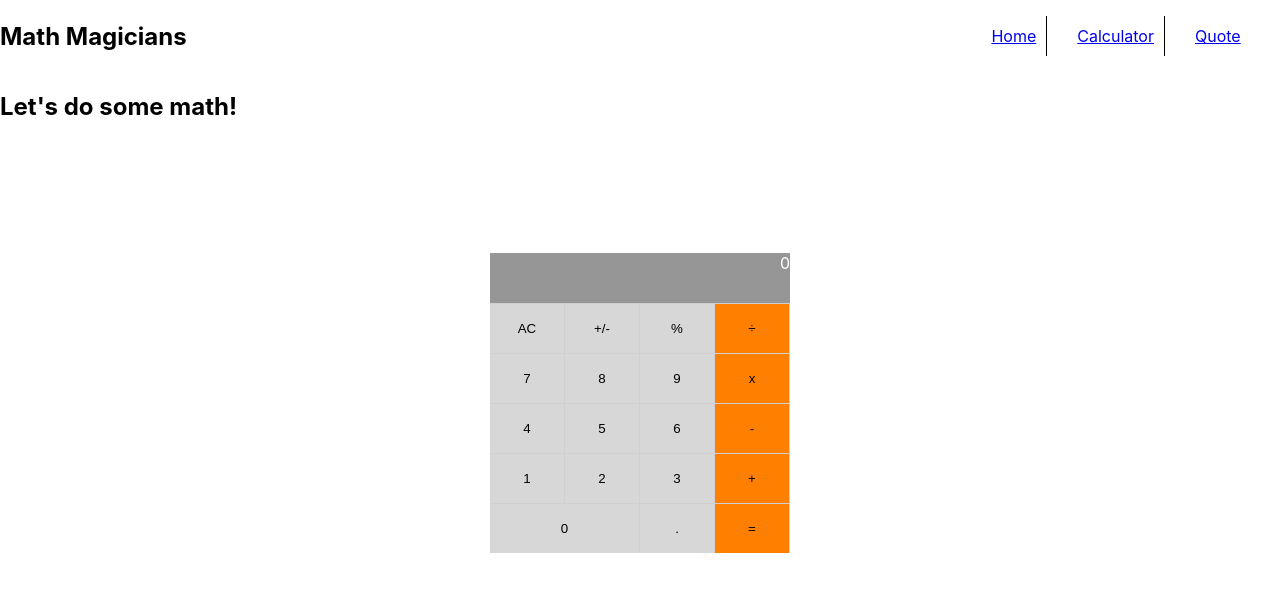
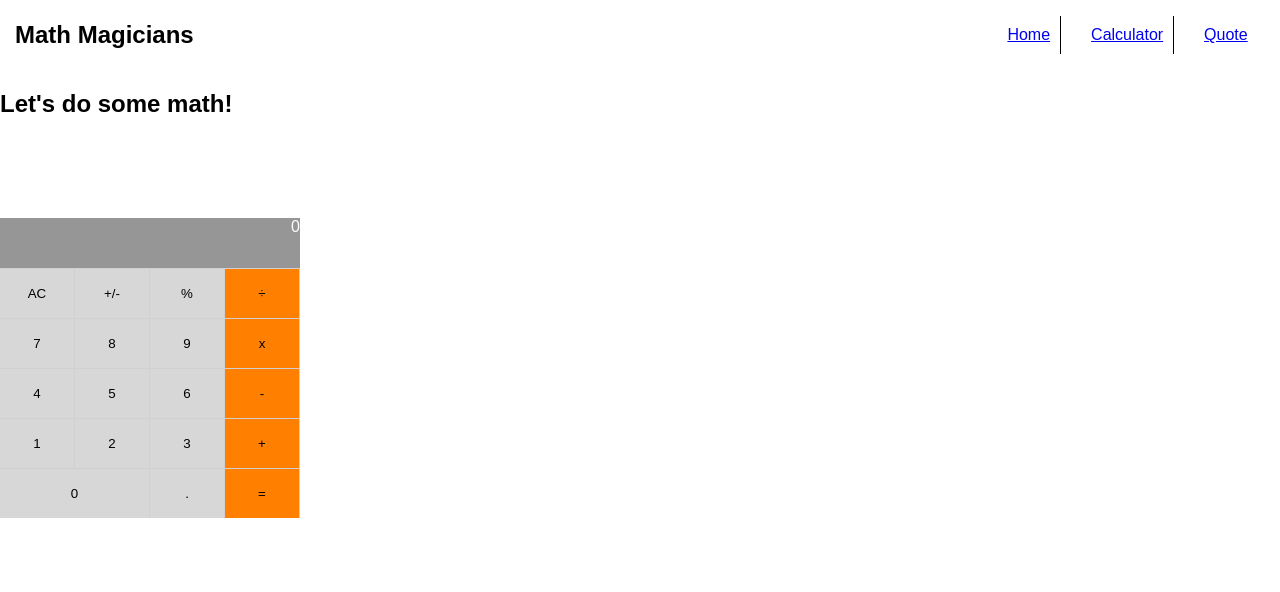
Before and after one commit to tsheporamantso/math-magicians, a React (Create React App) app: page /container in a window 1280 px wide. Shown: the top 592 px of the page. Built offline with nearby package versions, Linux system fonts and the light colour scheme.

Commit message:
Add styles

```diff
--- a/src/App.css
+++ b/src/App.css
@@ -1,10 +1,23 @@
+body {
+  font-family: sans-serif;
+}
+
+/* .header-container {
+  margin-left: 15px;
+}
+
+.wrapper {
+  display: flex;
+  justify-content: space-between;
+} */
+
 .container {
   display: flex;
   flex-direction: column;
   text-align: center;
+  /* border: 1px solid rgba(150, 150, 150); */
   margin: 100px auto;
-  width: 300px;
-  padding: 2rem;
+  /* padding: 50px; */
 }
 
 .child__result {
@@ -48,6 +61,11 @@
   align-items: center;
 }
 
+h1,
+p {
+  padding-left: 15px;
+}
+
 .nav-items {
   display: flex;
   align-items: center;
```
